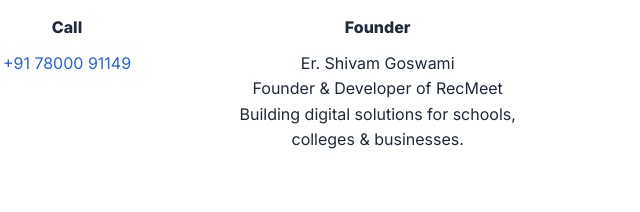
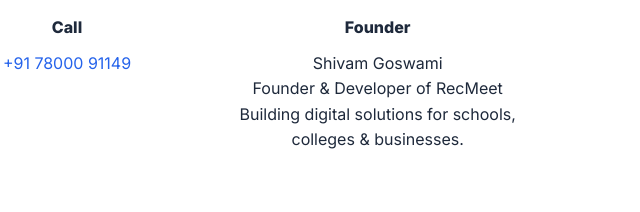
Before and after one commit to shivam15g/MyStartup, a website: page index.html in a window 1280 px wide. Shown: the part 2872-3084 px from the top of the page, 573-1213 px from the left. Drawn offline with nearby package versions, Linux system fonts and the light colour scheme.

Commit message:
Update index.html

```diff
--- a/index.html
+++ b/index.html
@@ -189,7 +189,7 @@
             <i data-lucide="user" style="color: var(--primary);"></i>
             <h4 style="margin: 10px 0;">Founder</h4>
             <p>
-                Er. Shivam Goswami<br>
+                 Shivam Goswami<br>
                 Founder & Developer of RecMeet<br>
                 Building digital solutions for schools, colleges & businesses.
             </p>
```
